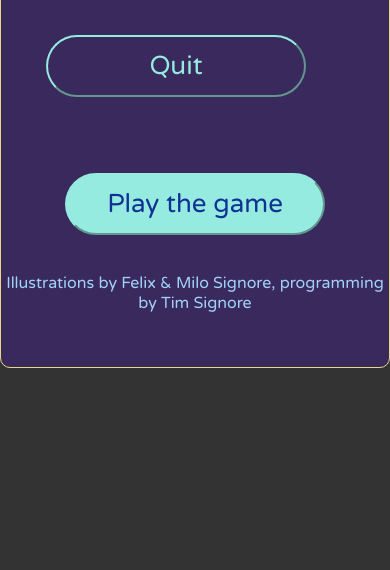
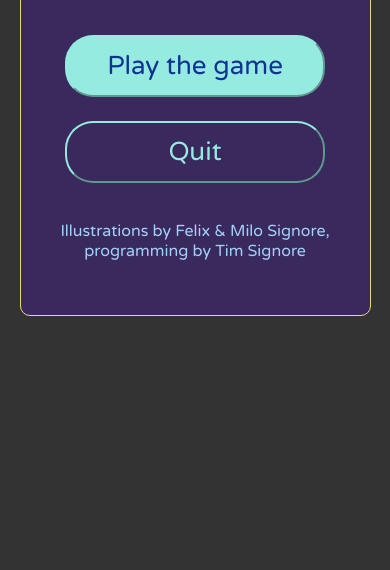
Before and after one commit to Timsig/pairs-app, a React app: page / in a window 390 px wide. Shown: the part 274-844 px from the top of the page. Built offline with nearby package versions, Linux system fonts and the light colour scheme.

Commit message:
Fixed responsiveness on modal buttons

```diff
--- a/public/index.html
+++ b/public/index.html
@@ -2,7 +2,7 @@
 <html lang="en">
   <head>
     <meta charset="utf-8">
-    <meta name="viewport" content="width=device-width, initial-scale=1, shrink-to-fit=no">
+    <meta name="viewport" content="width=device-width, initial-scale=1, shrink-to-fit=no, user-scalable=no">
     <link href="https://fonts.googleapis.com/css?family=Varela+Round" rel="stylesheet">
     <meta name="theme-color" content="#000000">
     <!--
--- a/src/css/App.css
+++ b/src/css/App.css
@@ -73,8 +73,10 @@
 }
 
 .back-face {
-  background: #C7C6C4;
-  border: 1px solid #EBD787;
+  /* background: #C7C6C4;
+  border: 1px solid #EBD787; */
+  background: #3A295C;
+  border: 1px #EBD787 solid;
   z-index: 10;
 }
 
--- a/src/css/modal.css
+++ b/src/css/modal.css
@@ -1,5 +1,6 @@
 .modal {
     position: relative;
+    width: 90%;
     max-width: 960px;
     margin: 5% auto;
     text-align: center;
@@ -15,7 +16,10 @@
 }
 
 .button-holder {
-    text-align: center;
+    display: flex;
+    justify-content: center;
+    margin-top: 38px;
+    margin-bottom: 38px;
 }
 
 button {
@@ -25,16 +29,16 @@ button {
     line-height: 56px;
     width: 260px;
     border-width: 2px;
-    border-radius: 36px;
+    border-radius: 28px;
     cursor: pointer;
-    margin-top: 38px;
-    margin-bottom: 38px;
-    transition: all 0.3s;
+    margin-left: 19px;
+    margin-right: 19px;
+    transition: background 0.3s, border-color 0.3s, color 0.3s;
 }
 
-.button-holder a:first-child button {
+/* .button-holder a:first-child button {
     margin-right: 38px;
-}
+} */
 
 button.primary {
     background: #95EBDF;
@@ -187,3 +191,18 @@ p.scoreline {
     font-size: 24px;
     line-height: 36px;
 }
+
+/********************Vertical viewport************/
+
+@media (orientation:portrait) {
+    .button-holder{
+        flex-direction: column-reverse;
+    }
+
+    button.secondary {
+        margin-top: 24px;
+    }
+
+
+
+}
```
Also changed, not shown: public/manifest.json.
